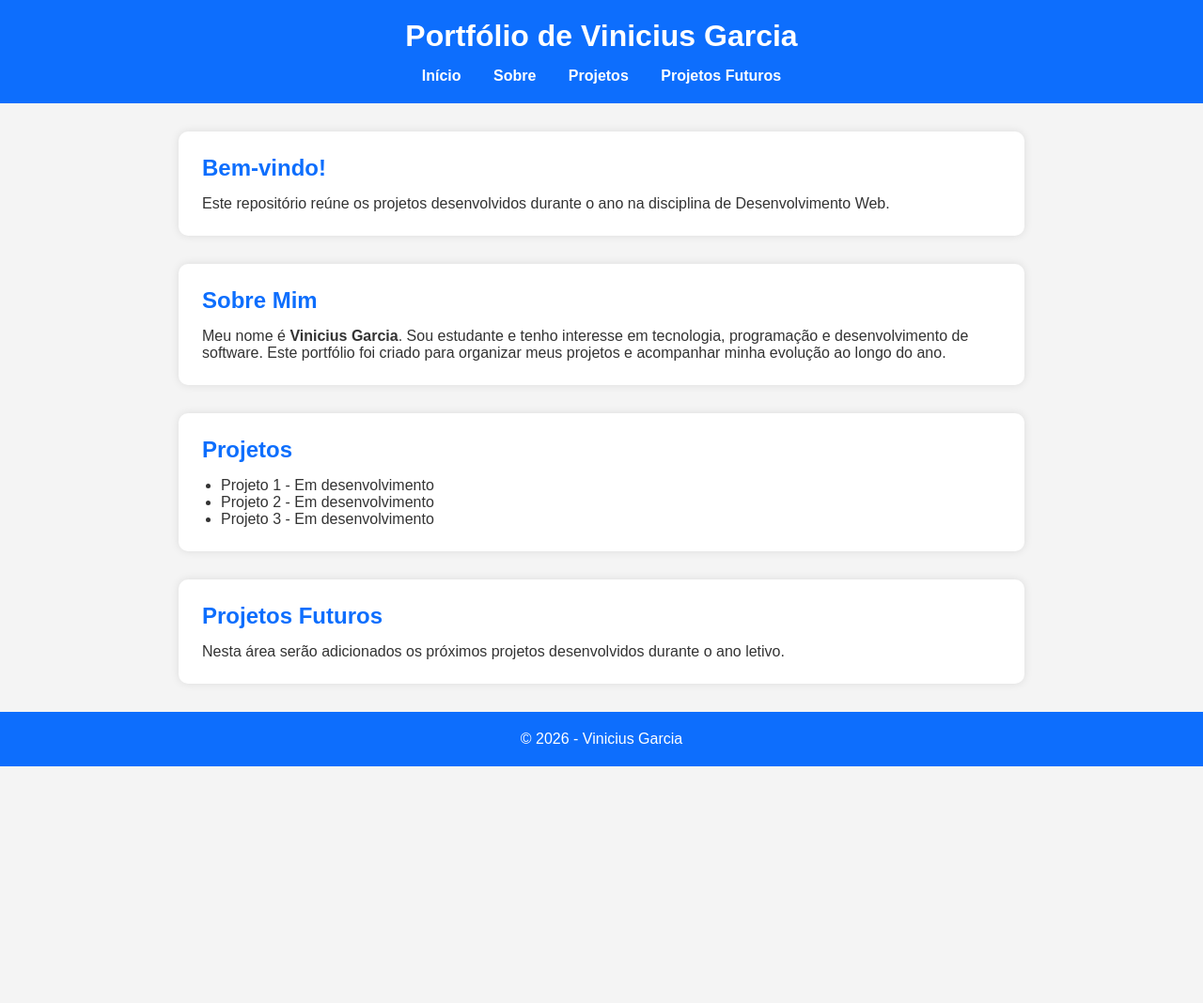
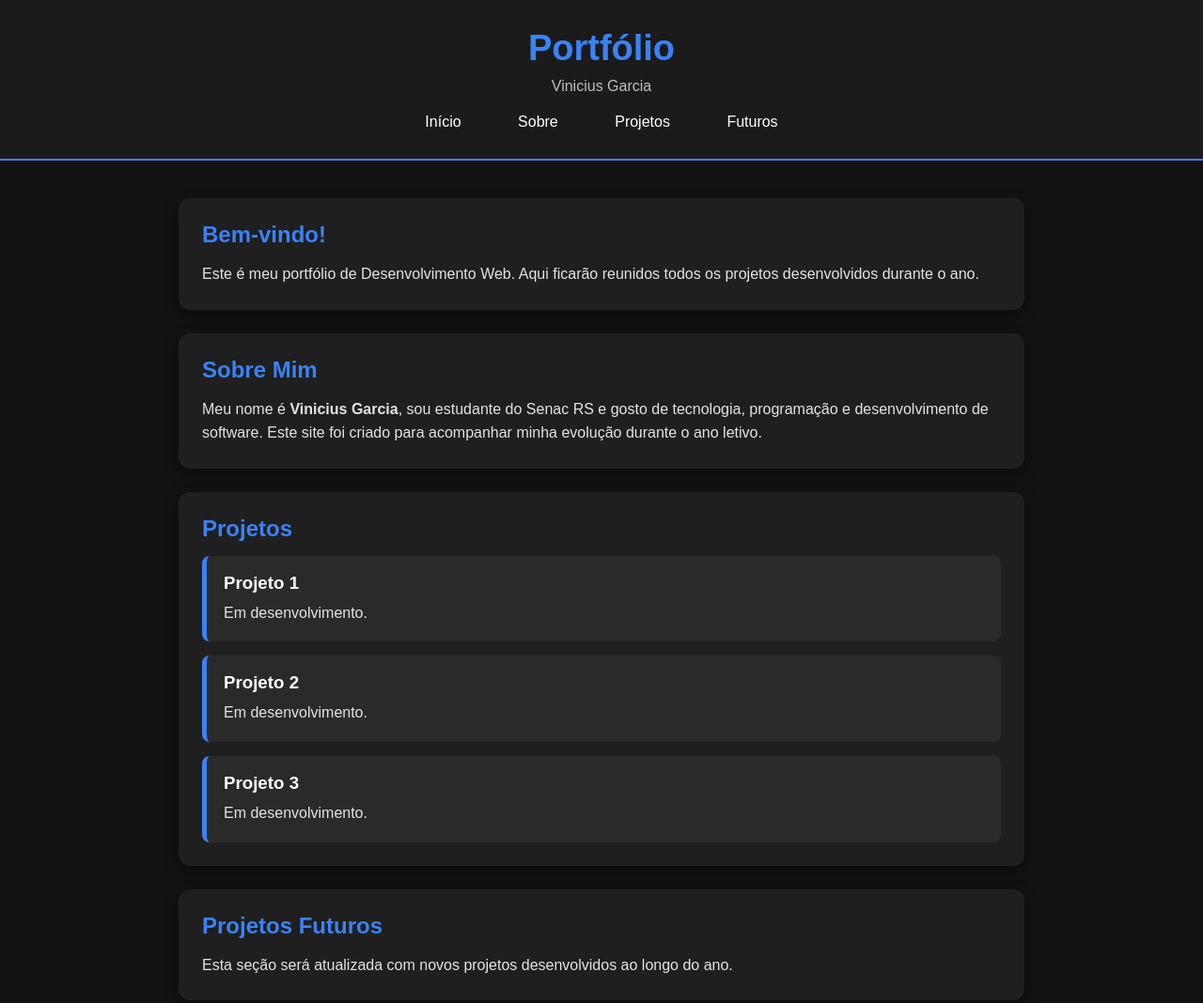
Before and after one commit to Vini-8/ambientacao, a plain HTML site: page index.html in a window 1280 px wide. Shown: the top 1068 px of the page at 94% size. Before the commit the page ends 816 px from the top, so only its background shows below. Drawn offline with Linux system fonts and the light colour scheme.

Commit message:
mais alteracoes

```diff
--- a/index.html
+++ b/index.html
@@ -3,61 +3,76 @@
 <head>
     <meta charset="UTF-8">
     <meta name="viewport" content="width=device-width, initial-scale=1.0">
-    <title>Portfólio - Vinicius Garcia</title>
+    <title>Portfólio | Vinicius Garcia</title>
     <link rel="stylesheet" href="style.css">
 </head>
 <body>
 
 <header>
-    <h1>Portfólio de Vinicius Garcia</h1>
+    <h1>Portfólio</h1>
+    <p>Vinicius Garcia</p>
 
     <nav>
         <ul>
             <li><a href="#inicio">Início</a></li>
             <li><a href="#sobre">Sobre</a></li>
             <li><a href="#projetos">Projetos</a></li>
-            <li><a href="#futuros">Projetos Futuros</a></li>
+            <li><a href="#futuros">Futuros</a></li>
         </ul>
     </nav>
 </header>
 
-<section id="inicio">
+<main>
+
+<section id="inicio" class="card">
     <h2>Bem-vindo!</h2>
     <p>
-        Este repositório reúne os projetos desenvolvidos durante o ano na disciplina de Desenvolvimento Web.
+        Este é meu portfólio de Desenvolvimento Web. Aqui ficarão reunidos todos os projetos desenvolvidos durante o ano.
     </p>
 </section>
 
-<section id="sobre">
+<section id="sobre" class="card">
     <h2>Sobre Mim</h2>
 
     <p>
-        Meu nome é <strong>Vinicius Garcia</strong>.
-        Sou estudante e tenho interesse em tecnologia, programação e desenvolvimento de software.
-        Este portfólio foi criado para organizar meus projetos e acompanhar minha evolução ao longo do ano.
+        Meu nome é <strong>Vinicius Garcia</strong>, sou estudante do Senac RS e gosto de tecnologia,
+        programação e desenvolvimento de software. Este site foi criado para acompanhar minha evolução
+        durante o ano letivo.
     </p>
 </section>
 
-<section id="projetos">
+<section id="projetos" class="card">
     <h2>Projetos</h2>
 
-    <ul>
-        <li>Projeto 1 - Em desenvolvimento</li>
-        <li>Projeto 2 - Em desenvolvimento</li>
-        <li>Projeto 3 - Em desenvolvimento</li>
-    </ul>
+    <div class="projeto">
+        <h3>Projeto 1</h3>
+        <p>Em desenvolvimento.</p>
+    </div>
+
+    <div class="projeto">
+        <h3>Projeto 2</h3>
+        <p>Em desenvolvimento.</p>
+    </div>
+
+    <div class="projeto">
+        <h3>Projeto 3</h3>
+        <p>Em desenvolvimento.</p>
+    </div>
+
 </section>
 
-<section id="futuros">
+<section id="futuros" class="card">
     <h2>Projetos Futuros</h2>
 
     <p>
-        Nesta área serão adicionados os próximos projetos desenvolvidos durante o ano letivo.
+        Esta seção será atualizada com novos projetos desenvolvidos ao longo do ano.
     </p>
 </section>
 
+</main>
+
 <footer>
-    <p>© 2026 - Vinicius Garcia</p>
+    <p>© 2026 • Vinicius Garcia</p>
 </footer>
 
 </body>
--- a/style.css
+++ b/style.css
@@ -5,60 +5,99 @@
     font-family:Arial, Helvetica, sans-serif;
 }
 
+html{
+    scroll-behavior:smooth;
+}
+
 body{
-    background:#f4f4f4;
-    color:#333;
+    background:#121212;
+    color:#e4e4e4;
 }
 
 header{
-    background:#0d6efd;
-    color:white;
+    background:#1b1b1b;
+    padding:30px;
     text-align:center;
-    padding:20px;
+    border-bottom:2px solid #3b82f6;
+}
+
+header h1{
+    font-size:38px;
+    color:#3b82f6;
+}
+
+header p{
+    margin:10px 0 20px;
+    color:#bfbfbf;
 }
 
 nav ul{
     list-style:none;
-    margin-top:15px;
 }
 
-nav ul li{
-    display:inline;
-    margin:0 15px;
+nav li{
+    display:inline-block;
+    margin:0 12px;
 }
 
-nav ul li a{
+nav a{
     color:white;
     text-decoration:none;
-    font-weight:bold;
+    padding:8px 16px;
+    border-radius:6px;
+    transition:.3s;
 }
 
-nav ul li a:hover{
-    text-decoration:underline;
+nav a:hover{
+    background:#3b82f6;
 }
 
-section{
+main{
+    width:90%;
     max-width:900px;
-    margin:30px auto;
-    background:white;
-    padding:25px;
-    border-radius:10px;
-    box-shadow:0 0 10px rgba(0,0,0,0.1);
+    margin:40px auto;
 }
 
-section h2{
-    color:#0d6efd;
+.card{
+    background:#1f1f1f;
+    padding:25px;
+    margin-bottom:25px;
+    border-radius:12px;
+    box-shadow:0 5px 15px rgba(0,0,0,.4);
+}
+
+.card h2{
+    color:#3b82f6;
     margin-bottom:15px;
 }
 
-section ul{
-    margin-left:20px;
+.card p{
+    line-height:1.6;
+}
+
+.projeto{
+    background:#2a2a2a;
+    padding:18px;
+    margin-top:15px;
+    border-left:5px solid #3b82f6;
+    border-radius:8px;
+    transition:.3s;
+}
+
+.projeto:hover{
+    transform:translateY(-4px);
+    background:#333;
+}
+
+.projeto h3{
+    margin-bottom:8px;
+    color:#ffffff;
 }
 
 footer{
     text-align:center;
+    background:#1b1b1b;
     padding:20px;
-    background:#0d6efd;
-    color:white;
-    margin-top:30px;
+    border-top:2px solid #3b82f6;
+    color:#bfbfbf;
 }
```
